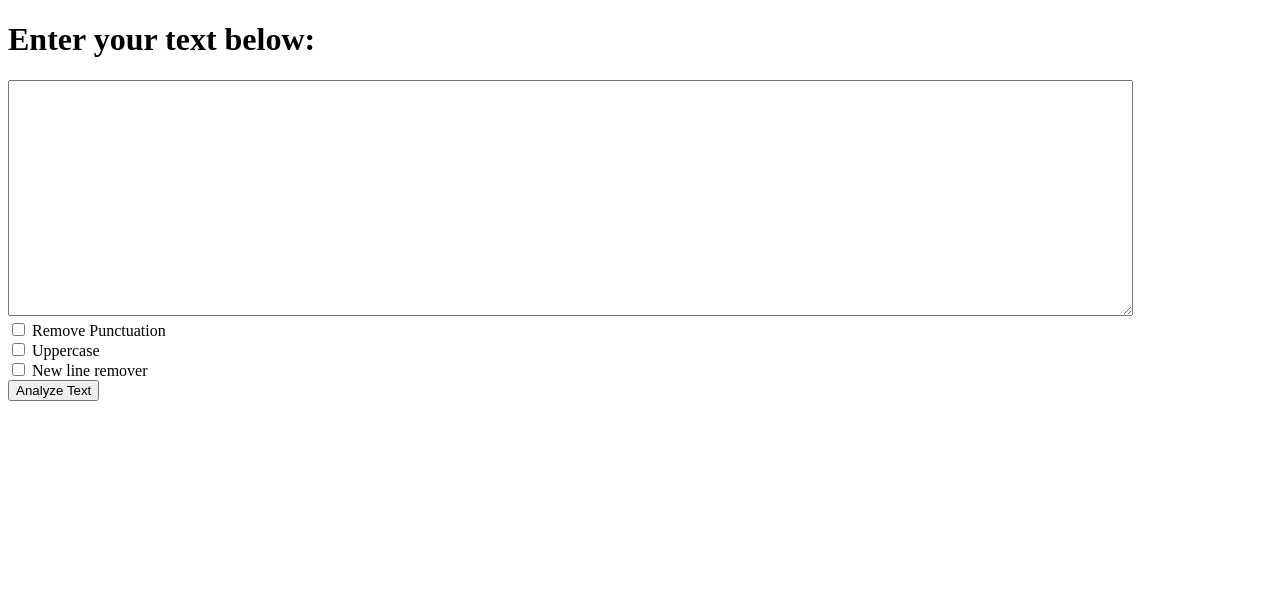
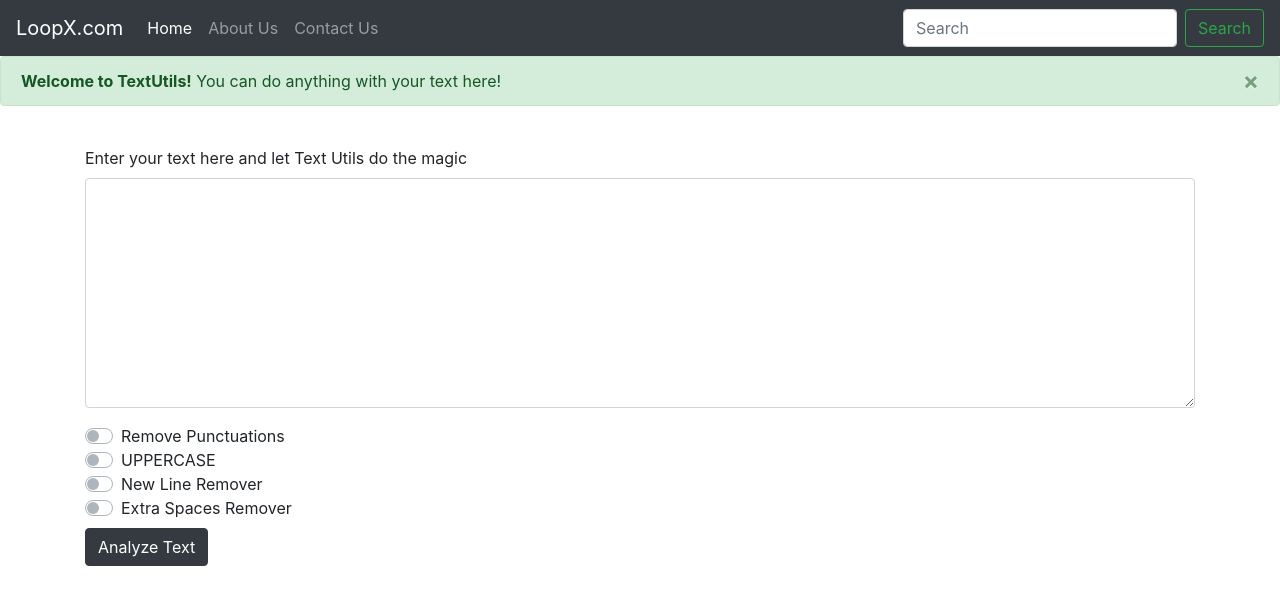
Before and after one commit to ahnafahmedjarif/Textutils, a Python web app: template textutils/templates/index.html in a window 1280 px wide. Shown: the top 605 px of the page. Run offline with Jinja, Linux system fonts and the light colour scheme; the template is opened without the code that fills it, so the values that code supplies are empty; some libraries are stand-ins or nearby versions.

Commit message:
added bootstap to out project

```diff
--- a/textutils/templates/index.html
+++ b/textutils/templates/index.html
@@ -1,18 +1,90 @@
-<!DOCTYPE html>
+<!doctype html>
 <html lang="en">
-<head>
-    <meta charset="UTF-8">
-    <title>Template is working</title>
-</head>
-<body>
-    <h1>Enter your text below:</h1>
-    <form action="/analyze/" method="get">
-        <textarea name="text" style="margin:0px; width: 1119px; height: 230px;"></textarea>
-        <br>
-        <input type="checkbox" name="remove_punctuation"> Remove Punctuation <br>
-        <input type="checkbox" name="uppercase"> Uppercase <br>
-        <input type="checkbox" name="new_line_remover"> New line remover <br>
-        <button type="submit">Analyze Text</button>
+  <head>
+    <!-- Required meta tags -->
+    <meta charset="utf-8">
+    <meta name="viewport" content="width=device-width, initial-scale=1, shrink-to-fit=no">
+
+    <!-- Bootstrap CSS -->
+    <link rel="stylesheet" href="https://stackpath.bootstrapcdn.com/bootstrap/4.2.1/css/bootstrap.min.css" integrity="sha384-GJzZqFGwb1QTTN6wy59ffF1BuGJpLSa9DkKMp0DgiMDm4iYMj70gZWKYbI706tWS" crossorigin="anonymous">
+
+    <title>LoopX | TextUtils</title>
+  </head>
+  <body>
+<nav class="navbar navbar-expand-lg navbar-dark bg-dark">
+  <a class="navbar-brand" href=#>LoopX.com</a>
+  <button class="navbar-toggler" type="button" data-toggle="collapse" data-target="#navbarNavDropdown" aria-controls="navbarNavDropdown" aria-expanded="false" aria-label="Toggle navigation">
+    <span class="navbar-toggler-icon"></span>
+  </button>
+  <div class="collapse navbar-collapse" id="navbarNavDropdown">
+    <ul class="navbar-nav">
+      <li class="nav-item active">
+        <a class="nav-link" href="index.html">Home <span class="sr-only">(current)</span></a>
+      </li>
+      <li class="nav-item">
+        <a class="nav-link" href="#">About Us</a>
+      </li>
+      <li class="nav-item">
+        <a class="nav-link" href="#">Contact Us</a>
+      </li>
+
+    </ul>
+  </div>
+  <form class="form-inline">
+    <input class="form-control mr-sm-2" type="search" placeholder="Search" aria-label="Search">
+    <button class="btn btn-outline-success my-2 my-sm-0" type="submit">Search</button>
+  </form>
+</nav>
+
+
+<div class="alert alert-success alert-dismissible fade show" role="alert">
+  <strong>Welcome to TextUtils!</strong> You can do anything with your text here!
+  <button type="button" class="close" data-dismiss="alert" aria-label="Close">
+    <span aria-hidden="true">×</span>
+  </button>
+</div>
+<br>
+
+<div class="container">
+
+  <form action='/analyze' method='get'>
+
+
+
+  <div class="form-group">
+    <label for="exampleFormControlTextarea1">Enter your text here and let Text Utils do the magic</label>
+    <textarea class="form-control" name='text' id="exampleFormControlTextarea1" rows="9"></textarea>
+  </div>
+
+<div class="custom-control custom-switch">
+  <input type="checkbox" name="removepunc" class="custom-control-input" id="customSwitch1">
+  <label class="custom-control-label" for="customSwitch1">Remove Punctuations</label>
+</div>
+
+  <div class="custom-control custom-switch">
+  <input type="checkbox" name="fullcaps" class="custom-control-input" id="customSwitch2">
+  <label class="custom-control-label" for="customSwitch2">UPPERCASE</label>
+</div>
+
+  <div class="custom-control custom-switch">
+  <input type="checkbox"  name="newlineremover" class="custom-control-input" id="customSwitch3">
+  <label class="custom-control-label" for="customSwitch3">New Line Remover</label>
+</div>
+
+  <div class="custom-control custom-switch">
+  <input type="checkbox"  name="extraspaceremover" class="custom-control-input" id="customSwitch4">
+  <label class="custom-control-label" for="customSwitch4">Extra Spaces Remover</label>
+</div>
+
+<button type="submit" class="btn btn-dark mt-2">Analyze Text</button>
     </form>
-</body>
+</div>
+
+
+    <!-- Optional JavaScript -->
+    <!-- jQuery first, then Popper.js, then Bootstrap JS -->
+    <script src="https://code.jquery.com/jquery-3.3.1.slim.min.js" integrity="sha384-q8i/X+965DzO0rT7abK41JStQIAqVgRVzpbzo5smXKp4YfRvH+8abtTE1Pi6jizo" crossorigin="anonymous"></script>
+    <script src="https://cdnjs.cloudflare.com/ajax/libs/popper.js/1.14.6/umd/popper.min.js" integrity="sha384-wHAiFfRlMFy6i5SRaxvfOCifBUQy1xHdJ/yoi7FRNXMRBu5WHdZYu1hA6ZOblgut" crossorigin="anonymous"></script>
+    <script src="https://stackpath.bootstrapcdn.com/bootstrap/4.2.1/js/bootstrap.min.js" integrity="sha384-B0UglyR+jN6CkvvICOB2joaf5I4l3gm9GU6Hc1og6Ls7i6U/mkkaduKaBhlAXv9k" crossorigin="anonymous"></script>
+  </body>
 </html>
--- a/textutils/textutils/urls.py
+++ b/textutils/textutils/urls.py
@@ -19,5 +19,5 @@ from . import views
 urlpatterns = [
     path('admin/', admin.site.urls),
     path('home/', views.home, name = 'home'),
-    path('analyze/', views.analyze, name = 'annalyze')
+    path('analyze/', views.analyze, name = 'analyze')
 ]
```
Also changed, not shown: textutils/templates/analyze.html (+65 -9 lines), textutils/templates/index2.html (added, +18 -0 lines), textutils/textutils/views.py (+45 -21 lines).
